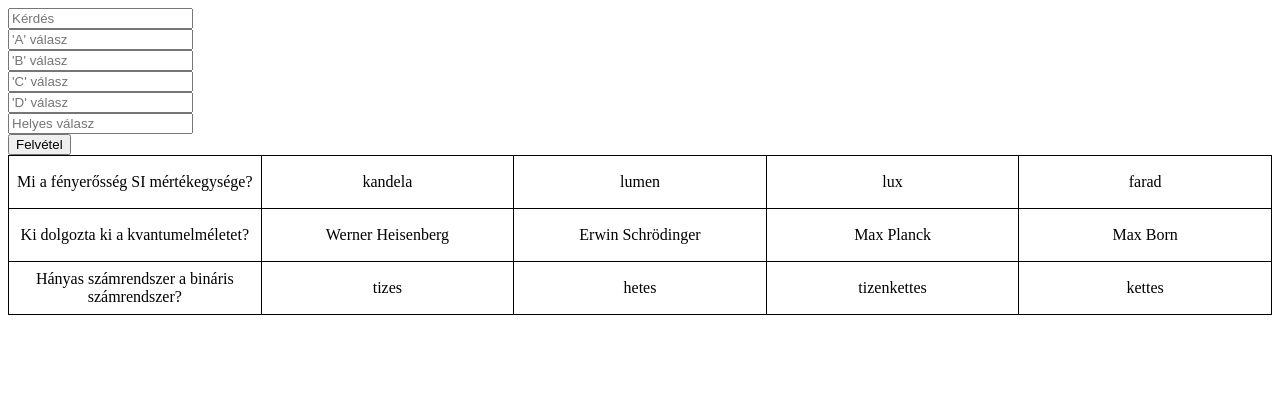
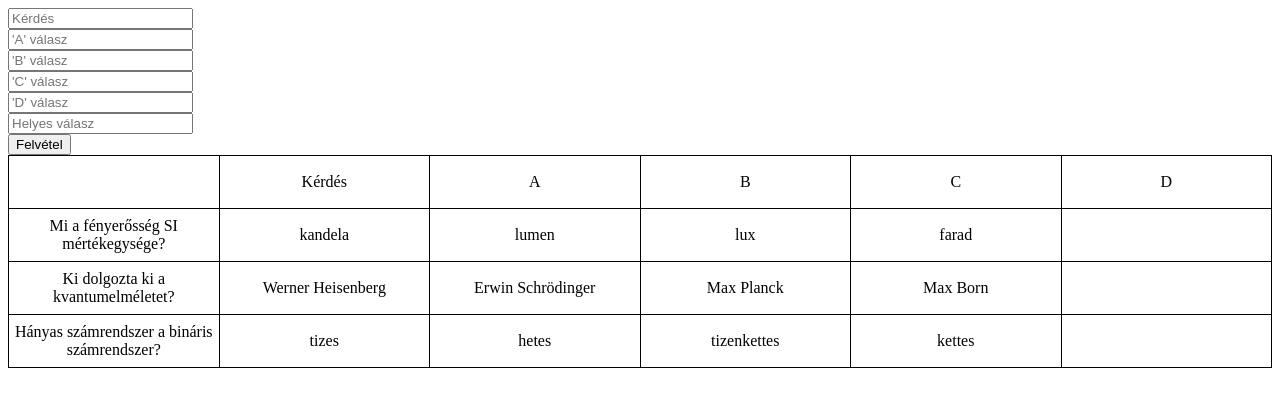
Before and after one commit to zsombornemeth99/PHPQuiz, a PHP site: page / in a window 1280 px wide. Shown: the top 407 px of the page. Run offline with PHP 8.4, Linux system fonts and the light colour scheme; data comes from the database, SQL or seed files in the repository.

Commit message:
table head

```diff
--- a/index.php
+++ b/index.php
@@ -3,7 +3,7 @@
 <head>
     <title>Quiz</title>
     <style>
-        table, tr, td{
+        table, th, tr, td{
             border: 1px solid black;
             border-collapse: collapse;
             text-align: center;
@@ -73,7 +73,7 @@ $sql = "SELECT * FROM quiz";
 $result = mysqli_query($conn, $sql);
 if (mysqli_num_rows($result) > 0)
 {
-    echo "<table>";
+    echo "<table><th><td>Kérdés</td><td>A</td><td>B</td><td>C</td><td>D</td></th>";
     while($row = mysqli_fetch_assoc($result))
     {
         echo "<tr>".
```
